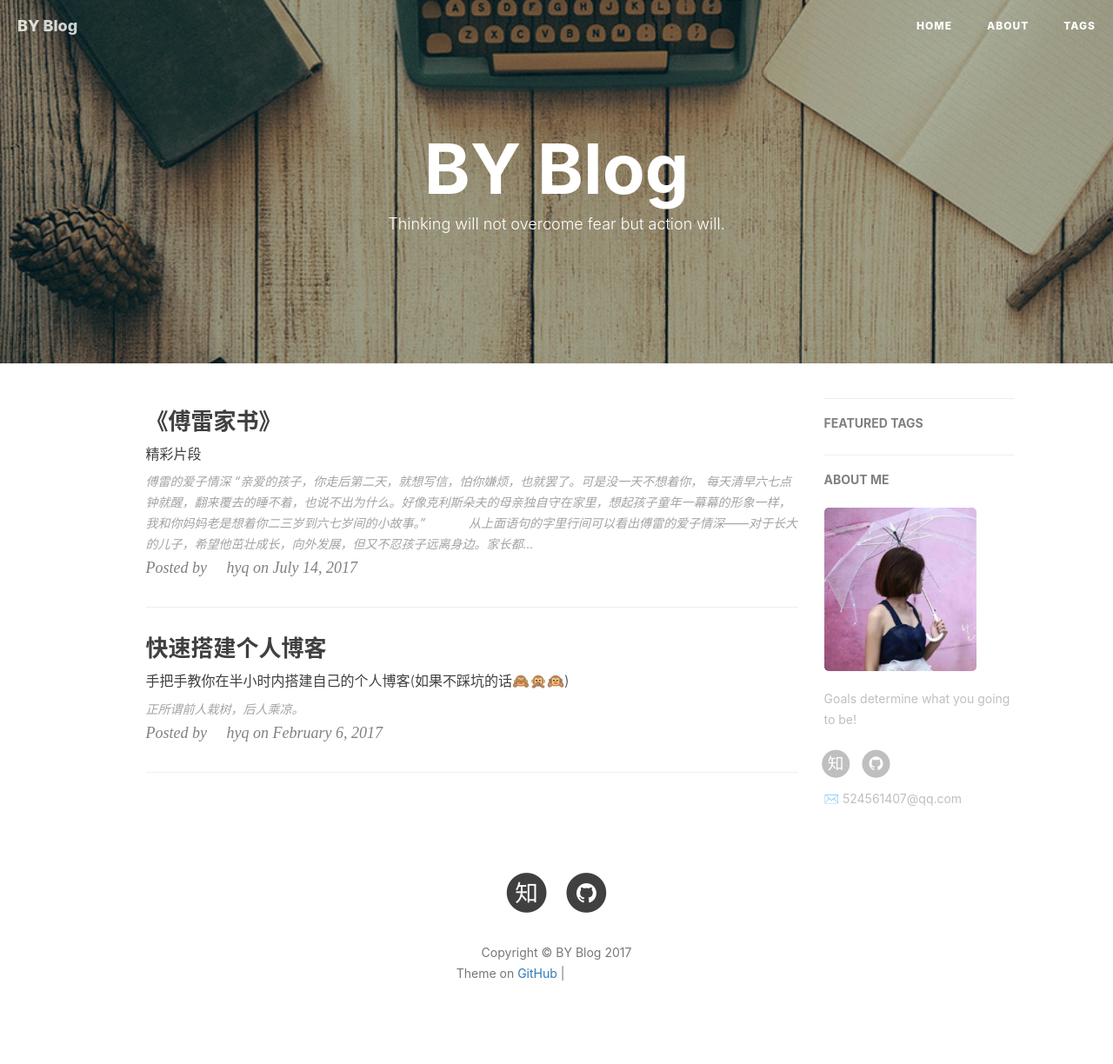
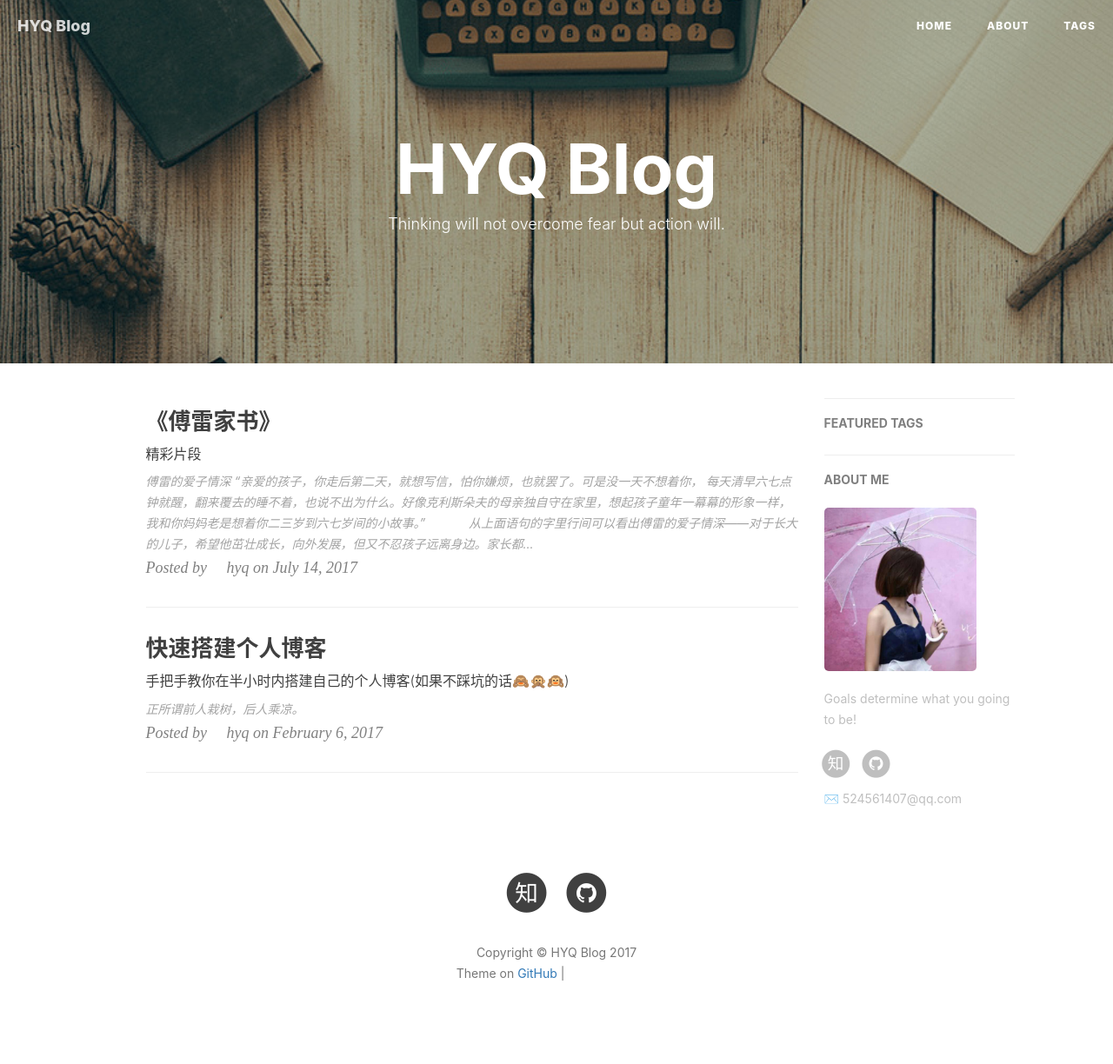
Before and after one commit to hanyuqian/hanyuqian.github.io, a Jekyll site: the page built from index.html, in a window 1280 px wide. Shown: the whole page at 87% size. Built offline with Jekyll 4.4.1, drawn with Linux system fonts in a browser that asks for light colours; nearby versions of some CDN libraries; the list of posts is cut into pages by our own code; comment, search, counter and statistics services are not loaded; grey boxes are pictures that could not be loaded.

Commit message:
Update _config.yml

```diff
--- a/_config.yml
+++ b/_config.yml
@@ -1,6 +1,6 @@
 # Site settings
-title: BY Blog
-SEOTitle: 韩玉倩的博客 | hyq Blog
+title: HYQ Blog
+SEOTitle: 韩玉倩的博客 | HYQ Blog
 header-img: img/post-bg-desk.jpg
 email: 524561407@qq.com
 description: "Every failure is leading towards success."
```
